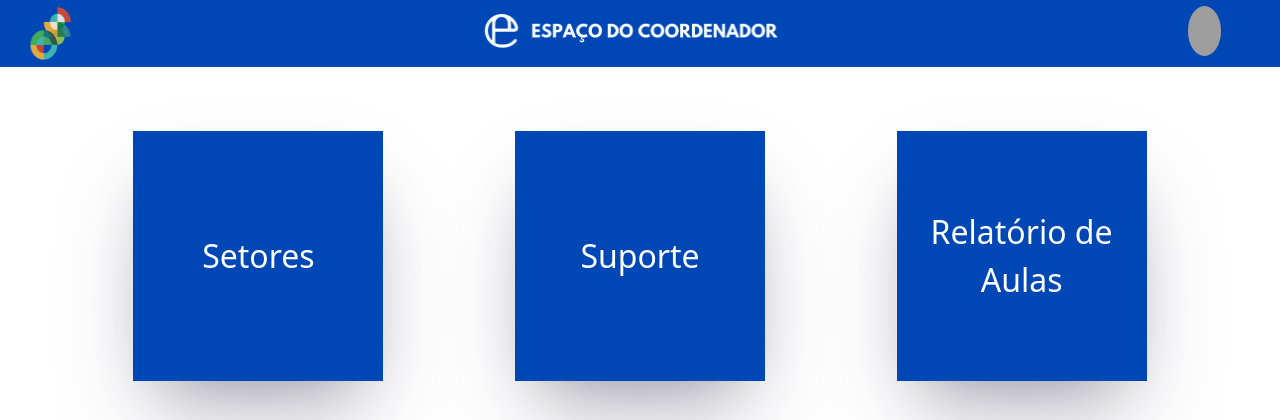
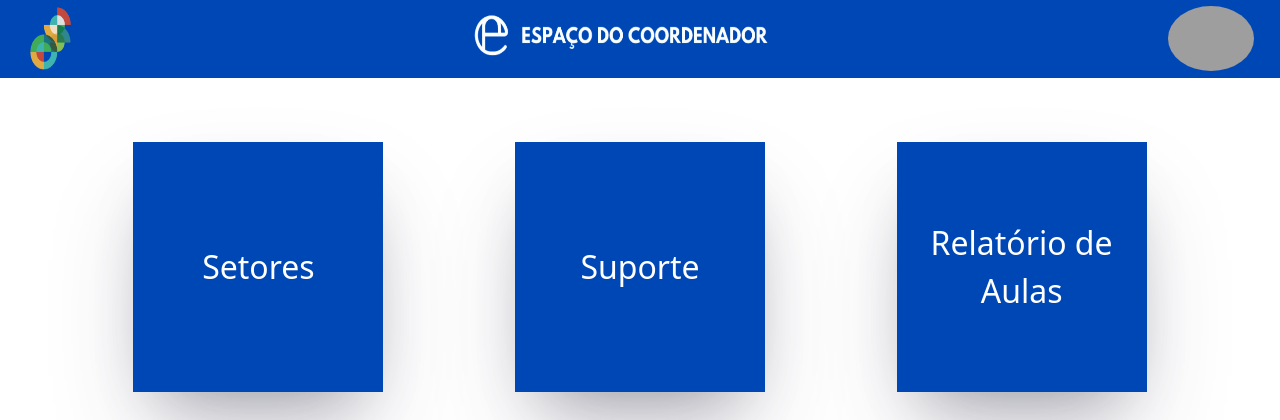
Before and after one commit to mateusbosquetti/EspacoDoCoordenadorFlask, a Flask app: page /home in a window 1280 px wide. Shown: the top 420 px of the page. Run offline with Flask 3, Linux system fonts and the light colour scheme; the visitor is signed in with stand-in values (Sample User, id 1); some libraries are stand-ins or nearby versions; grey boxes are pictures that could not be loaded.

Commit message:
fotoPerfil

```diff
--- a/app/templates/nave.html
+++ b/app/templates/nave.html
@@ -23,8 +23,8 @@
     }
 
     #img_circular {
-        width: 50%;
-        height: 50px;
+        width: 100%;
+        height: 65px;
         border-radius: 50%;
         object-fit: cover;
     }
```
Also changed, not shown: instance/database.db.
